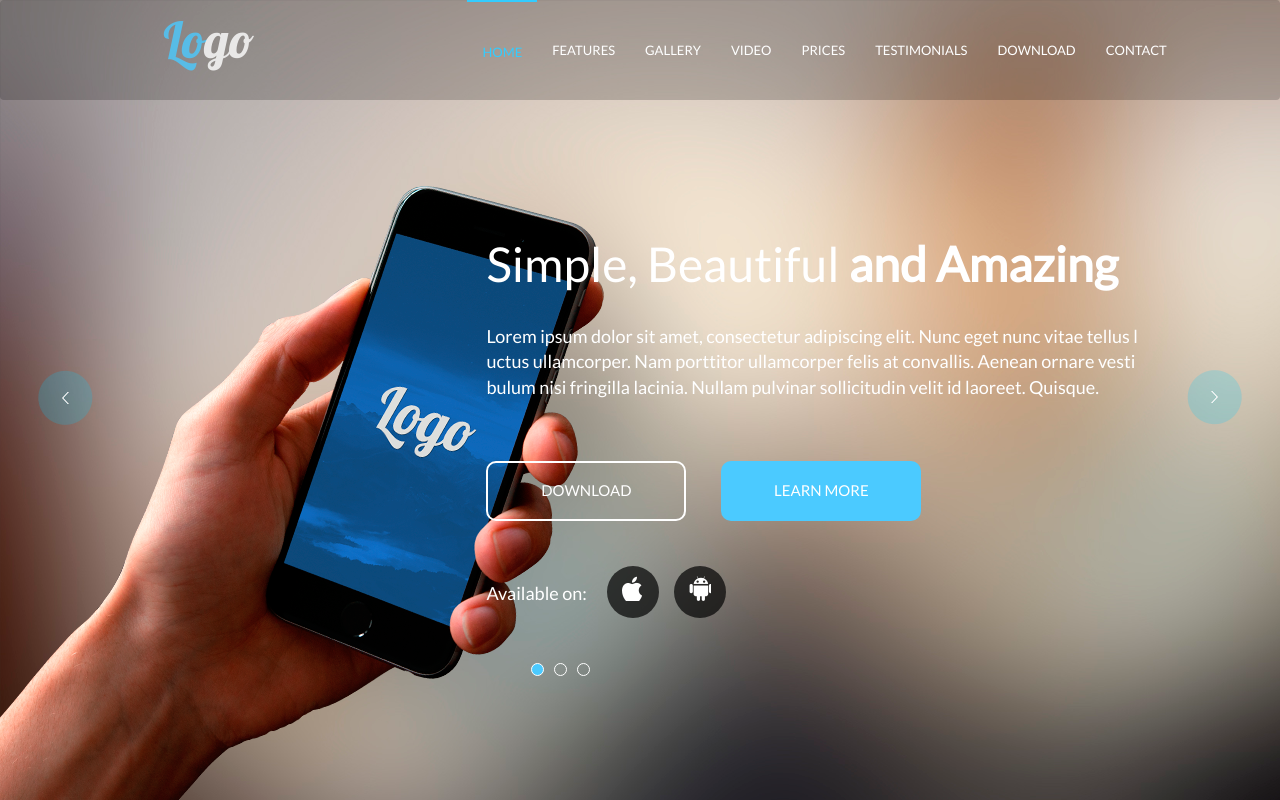
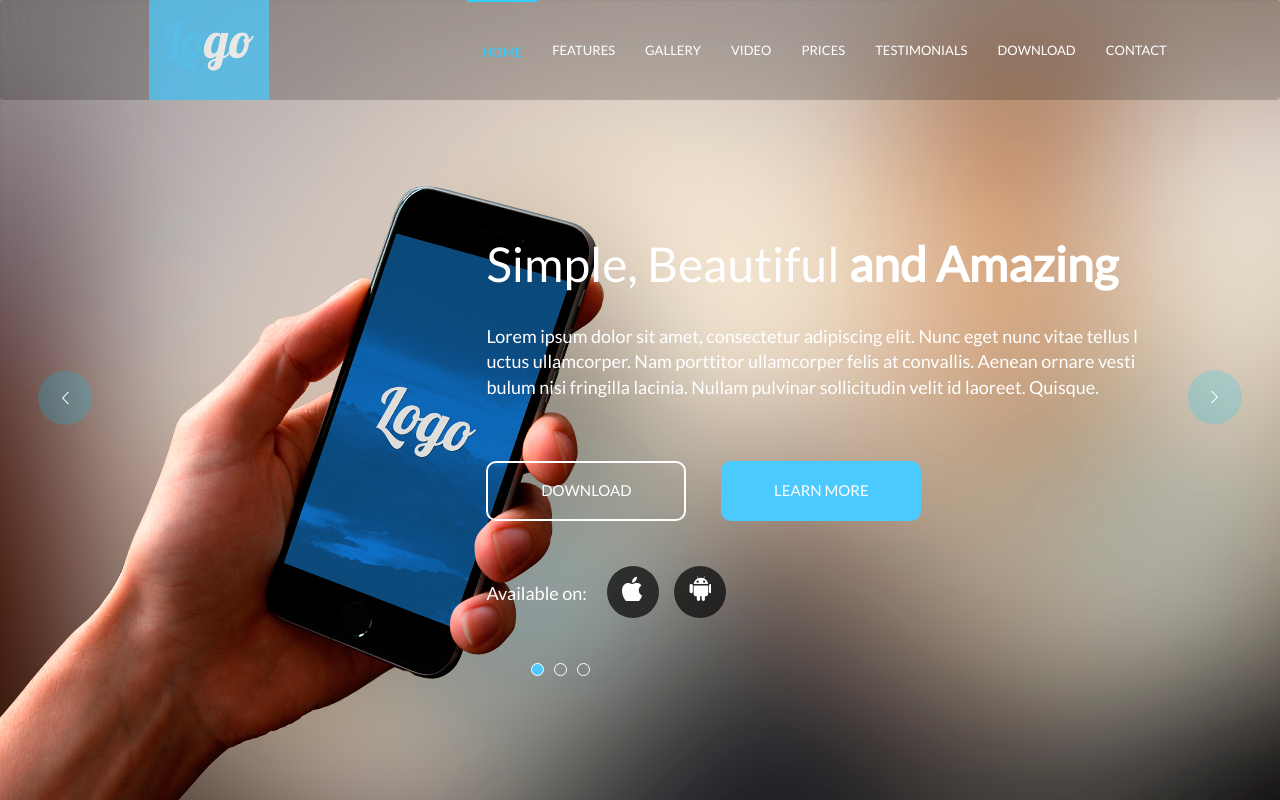
Before and after one commit to sunnyjake/frontendTask, a plain HTML site: page index.html in a window 1280 px wide. In both pictures the pointer is over the link "Logo". Shown: the top 800 px of the page. Drawn offline with nearby package versions, Linux system fonts and the light colour scheme; no server answers.

Commit message:
Update stylesheet.css

```diff
--- a/css/stylesheet.css
+++ b/css/stylesheet.css
@@ -124,28 +124,23 @@ body{
 .navbar-default .navbar-nav > .logo > a > span{
     color:#4bcaff;
 }
-.navbar-default .navbar-nav > li > a:hover,
-.navbar-default .navbar-nav > li > a:active,
-.navbar-default .navbar-nav > li > a:visited{
+.main .navbar-default .navbar-nav > li > a:hover,
+.main .navbar-default .navbar-nav > li > a:active,
+.main .navbar-default .navbar-nav > li > a:visited{
     text-decoration: none;
     color:#fff;
     background-color: rgba(75, 202, 255, 0.9);
-    z-index: 10;
+    z-index: 15;
+}
+.main .navbar-default .navbar-nav > li > a{
+    color:#fff;
 }
 .navbar-default .navbar-nav .logo{
     margin-left:0;
     width: 100%;
     height:100px;
     z-index: 1;
-    /*visibility:hidden;*/
     opacity:0.8;
-    /*only with
-    .navbar-default .navbar-nav > li> #f:last-child{
-        margin-top:100px;
-    }
-    use
-    display:none;*/
-
 }
 .navbar-default .navbar-nav .logo > a{
     visibility:hidden;
@@ -164,7 +159,6 @@ body{
     width: 100%;
     height:100px;
     z-index: 1;
-    /*background-color: rgba(75, 202, 255, 0.9);*/
 }
 .navbar-default div.logo span{
     color:#4bcaff;
@@ -205,7 +199,6 @@ body{
     top: 30px;
 }
 .input{
-    /*float: left;*/
     margin: 0 auto;
     width:200px;
 }
```
